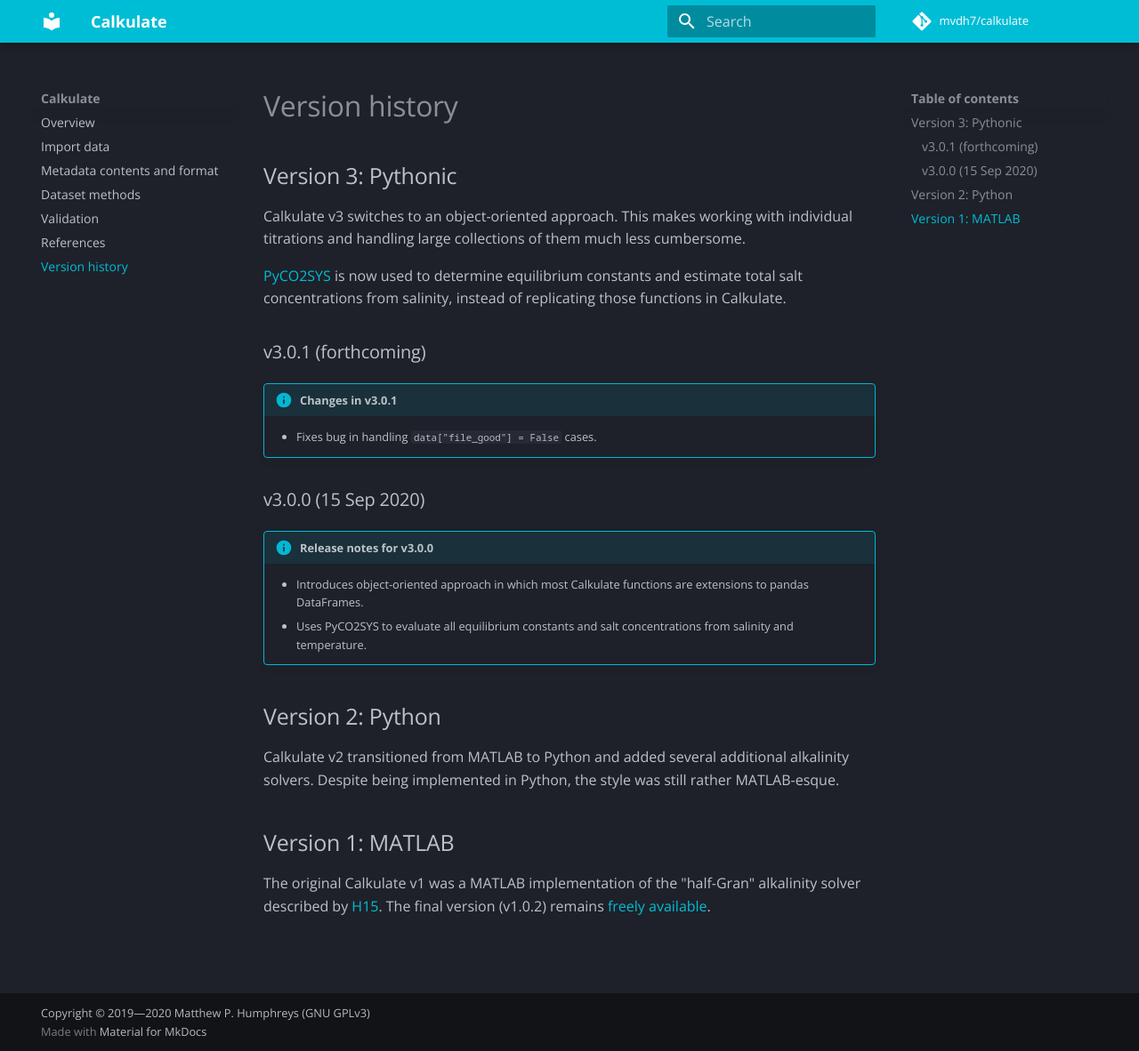
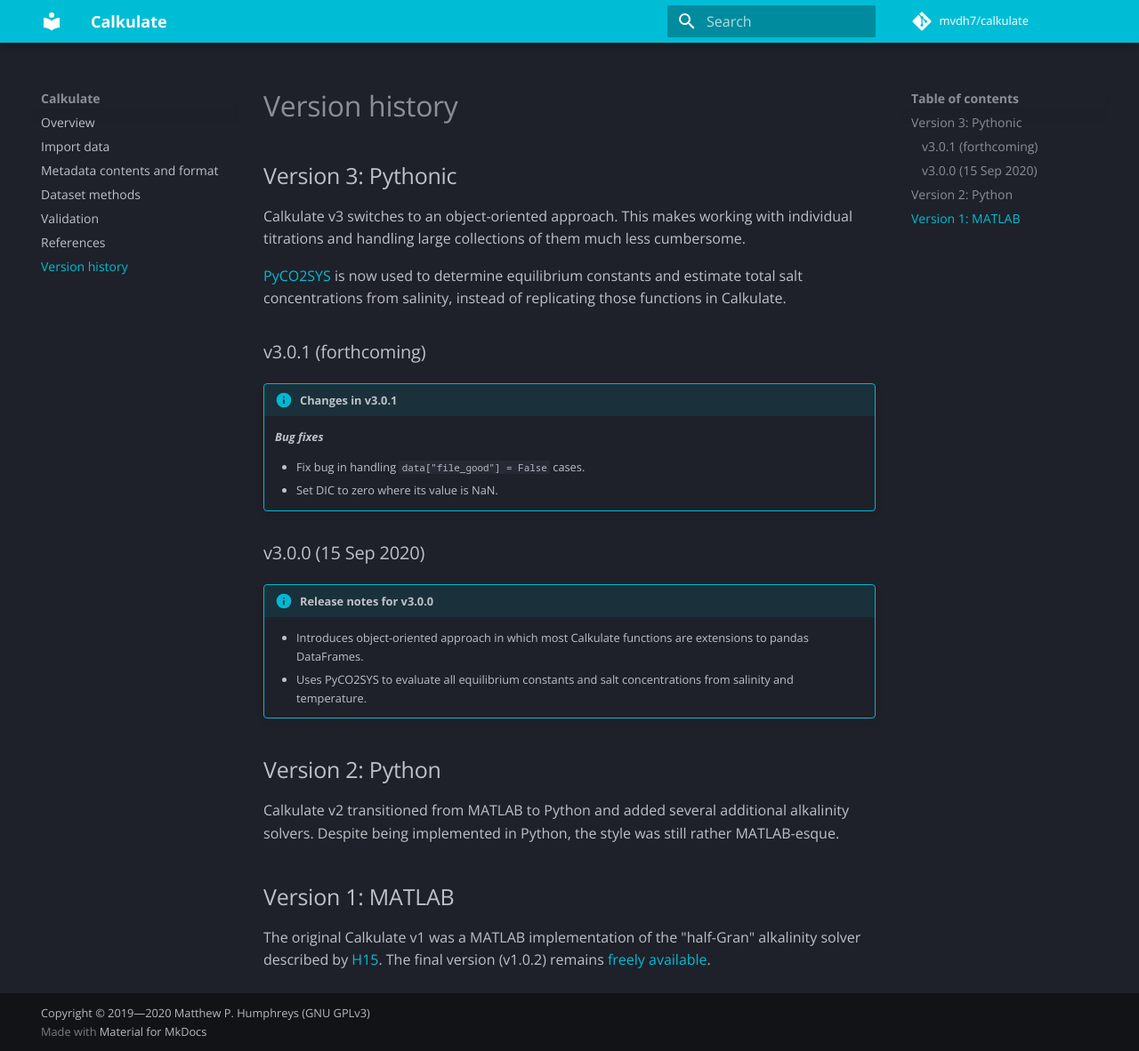
Before and after one commit to mvdh7/calkulate, an MkDocs documentation site: the page built from docs/versions.md, in a window 1280 px wide and 1182 px high. Shown: the whole window at 89% size. Built offline with MkDocs 1.6.1 and Material for MkDocs 9.7.7, drawn with Linux system fonts in a browser that asks for light colours; comment, search, counter and statistics services are not loaded.

Commit message:
Actually set dic to 0 where it's NaN

```diff
--- a/docs/versions.md
+++ b/docs/versions.md
@@ -10,7 +10,10 @@ Calkulate v3 switches to an object-oriented approach.  This makes working with i
 
 !!! info "Changes in v3.0.1"
 
-    * Fixes bug in handling `data["file_good"] = False` cases.
+    ***Bug fixes***
+
+    * Fix bug in handling `data["file_good"] = False` cases.
+    * Set DIC to zero where its value is NaN.
 
 ### v3.0.0 (15 Sep 2020)
 
```
Also changed, not shown: 1 other file.
